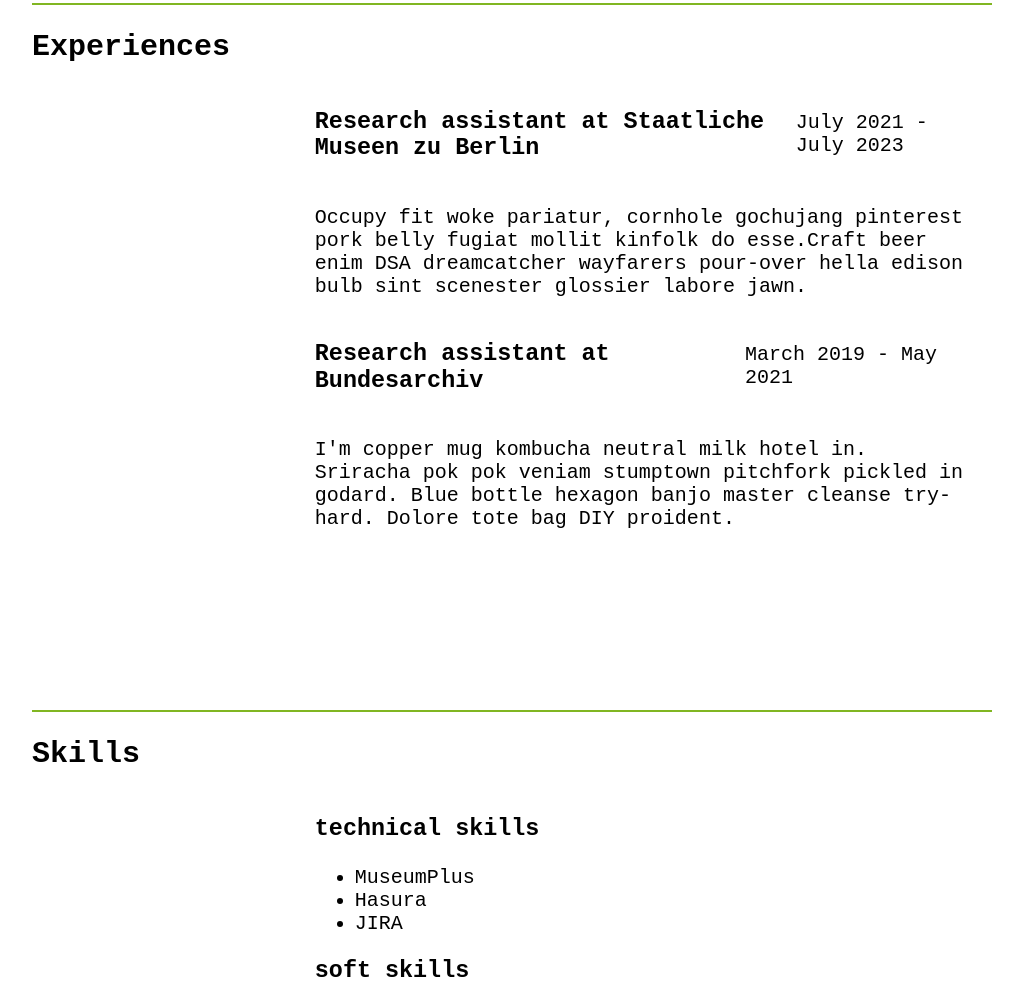
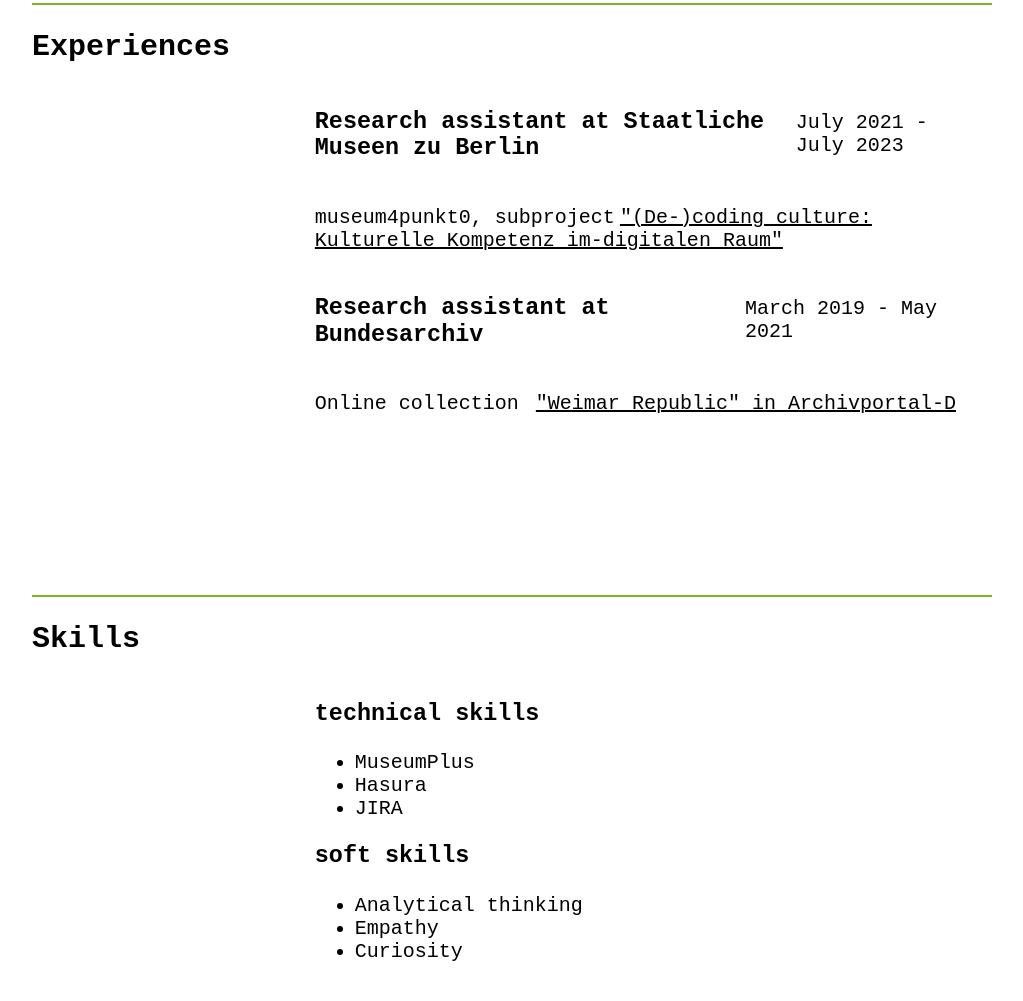
Before and after one commit to rhass14/personal-website, a plain HTML site: page index.html in a window 1280 px wide. Shown: the part 851-1852 px from the top of the page, without its empty margins (128-1151 px from the left). Drawn offline with nearby package versions, Linux system fonts and the light colour scheme.

Commit message:
inital commit

```diff
--- a/index.html
+++ b/index.html
@@ -43,9 +43,9 @@
                         </h3>
                         <p class="experience-subheading">July 2021 - July 2023</p>
                     </header>
-                    <p> Occupy fit woke pariatur, cornhole gochujang pinterest pork belly fugiat mollit kinfolk do
-                        esse.Craft beer enim DSA dreamcatcher wayfarers pour-over hella edison bulb sint scenester
-                        glossier labore jawn.
+                    <p> museum4punkt0, subproject<a class="experience-link"
+                            href="https://www.museum4punkt0.de/teilprojekt/de-coding-culture-kulturelle-kompetenz-im-digitalen-raum/">"(De-)coding
+                            culture: Kulturelle Kompetenz im-digitalen Raum"</a>
                     </p>
                 </section>
                 <section>
@@ -54,10 +54,10 @@
                         </h3>
                         <p class="experience-subheading"> March 2019 - May 2021</p>
                     </header>
-                    <p> I'm copper mug kombucha neutral milk hotel in. Sriracha pok pok veniam stumptown
-                        pitchfork
-                        pickled in godard. Blue bottle hexagon banjo master cleanse try-hard. Dolore tote bag DIY
-                        proident.
+                    <p> Online collection <a class="experience-link"
+                            href="https://www.archivportal-d.de/themenportale/weimarer-republik">"Weimar
+                            Republic" in Archivportal-D</a>
+
                     </p>
                 </section>
             </div>
--- a/style.css
+++ b/style.css
@@ -271,3 +271,8 @@ html {
 .footer-link {
   color: var(--clr-font);
 }
+
+.experience-link {
+  color: var(--clr-font);
+  padding: 0.25rem;
+}
```
